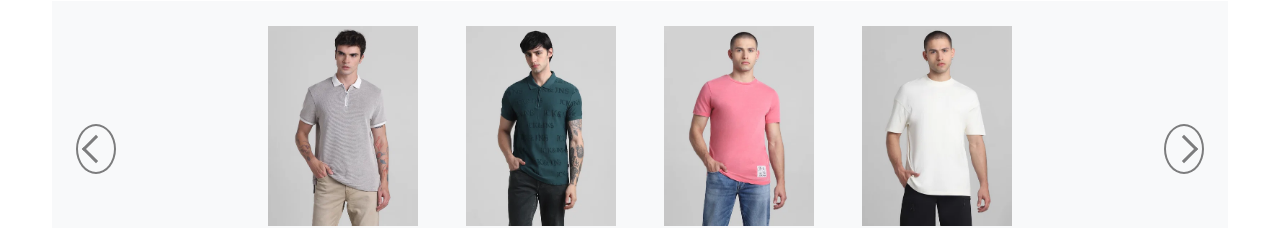
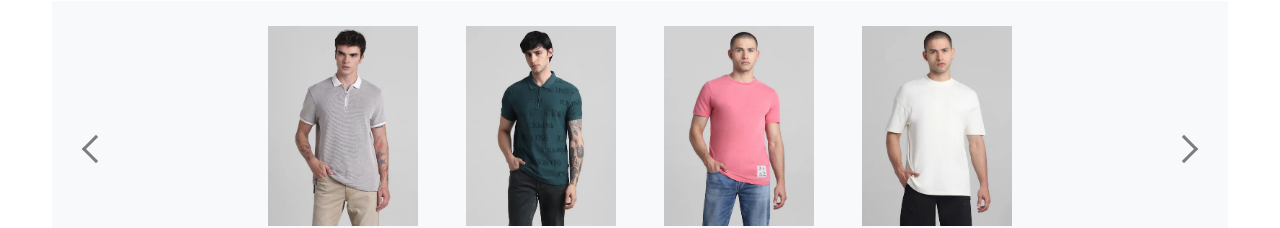
Before and after one commit to harshvijay63/curly-computing-machine, a React (Create React App) app: page / in a window 1280 px wide. Shown: the part 1260-1488 px from the top of the page. Built offline with nearby package versions, Linux system fonts and the light colour scheme.

Commit message:
carousel update

```diff
--- a/src/styles/main.css
+++ b/src/styles/main.css
@@ -813,7 +813,6 @@ html {
     width: 40px;
     height: 50px;
     border-radius: 50%;
-    border: 2px solid black;
     display: flex;
     align-items: center;
     justify-content: center;
```
